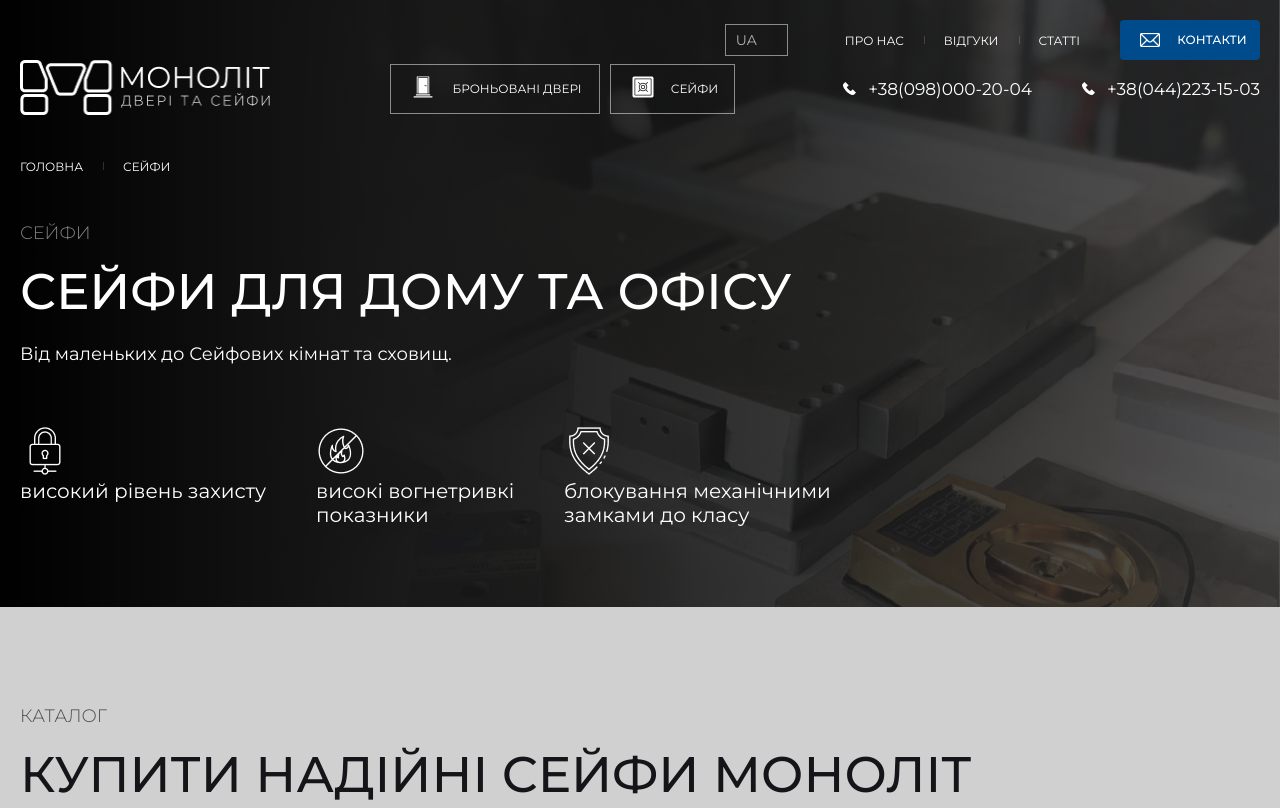
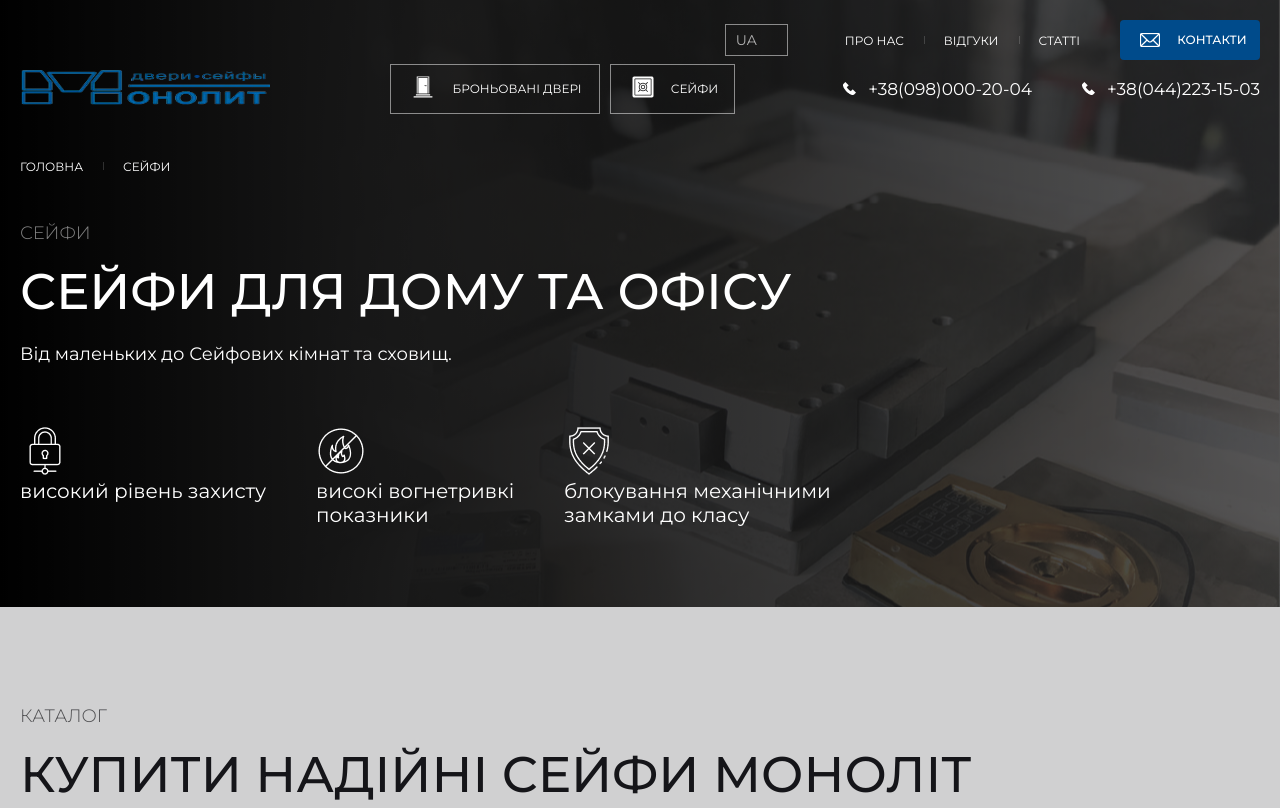
Before and after one commit to CzechVadim/vzlom, a plain HTML site: page index.html in a window 1280 px wide. Shown: the top 808 px of the page. Drawn offline with nearby package versions, Linux system fonts and the light colour scheme; some packages are replaced by stand-ins of ours; a script that the page names is missing; a web font is replaced by a local one.

Commit message:
Update index.html

```diff
--- a/index.html
+++ b/index.html
@@ -58,7 +58,7 @@
 
                 <div class="header__inner">
                     <a href="https://vzlom.kiev.ua/ua/" class="top-logo" title="На головну">
-                        <img src="img/_design/logo_ua.webp" width="250" height="55" alt="logo" title="Logo">
+                        <img src="img/_design/logo.webp" width="250" height="55" alt="logo" title="Logo">
                     </a>
 
                     <button href="https://vzlom.kiev.ua/ua/doors/index.php" class="bronedveri-btn">Броньовані двері</button>
```
